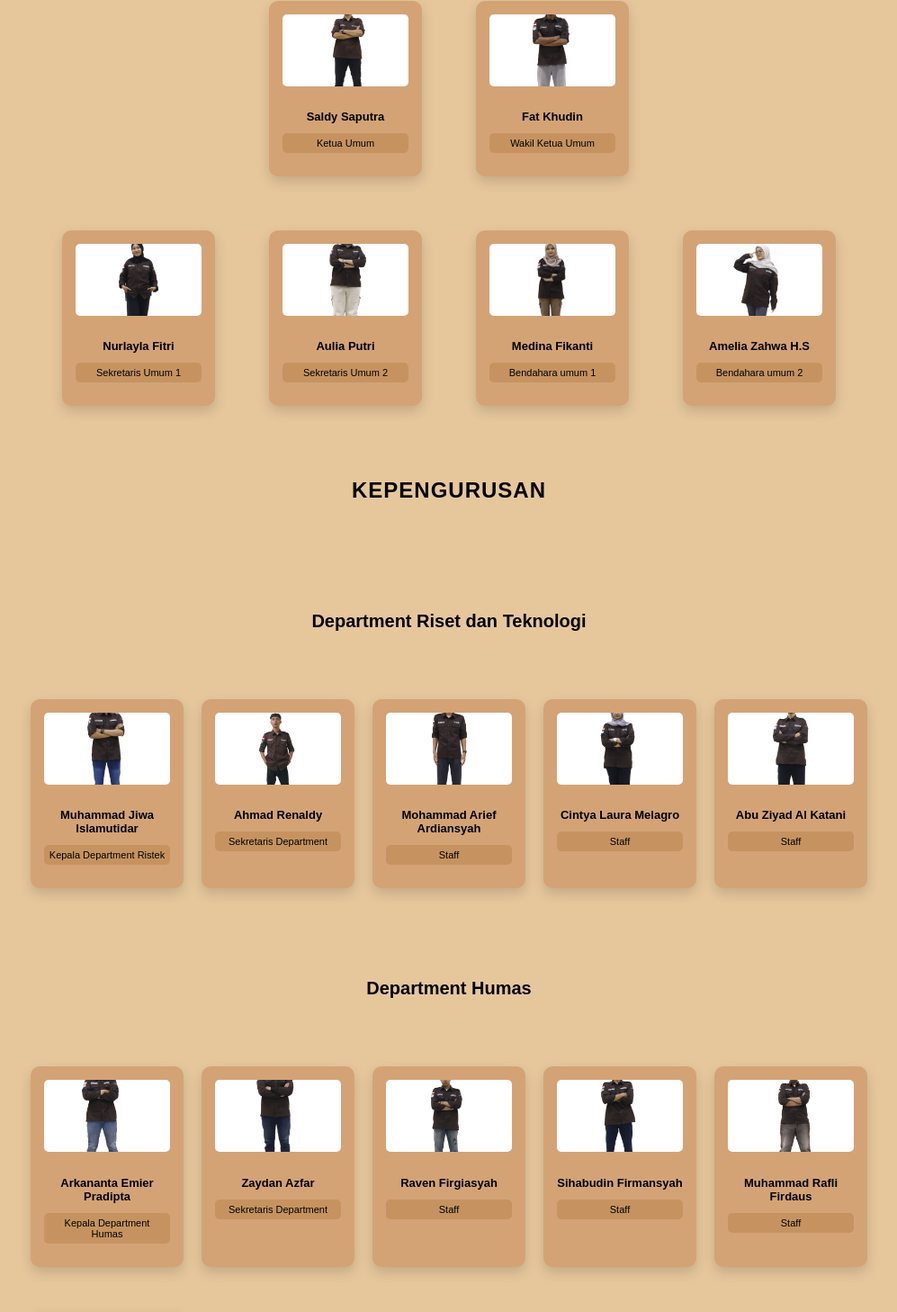
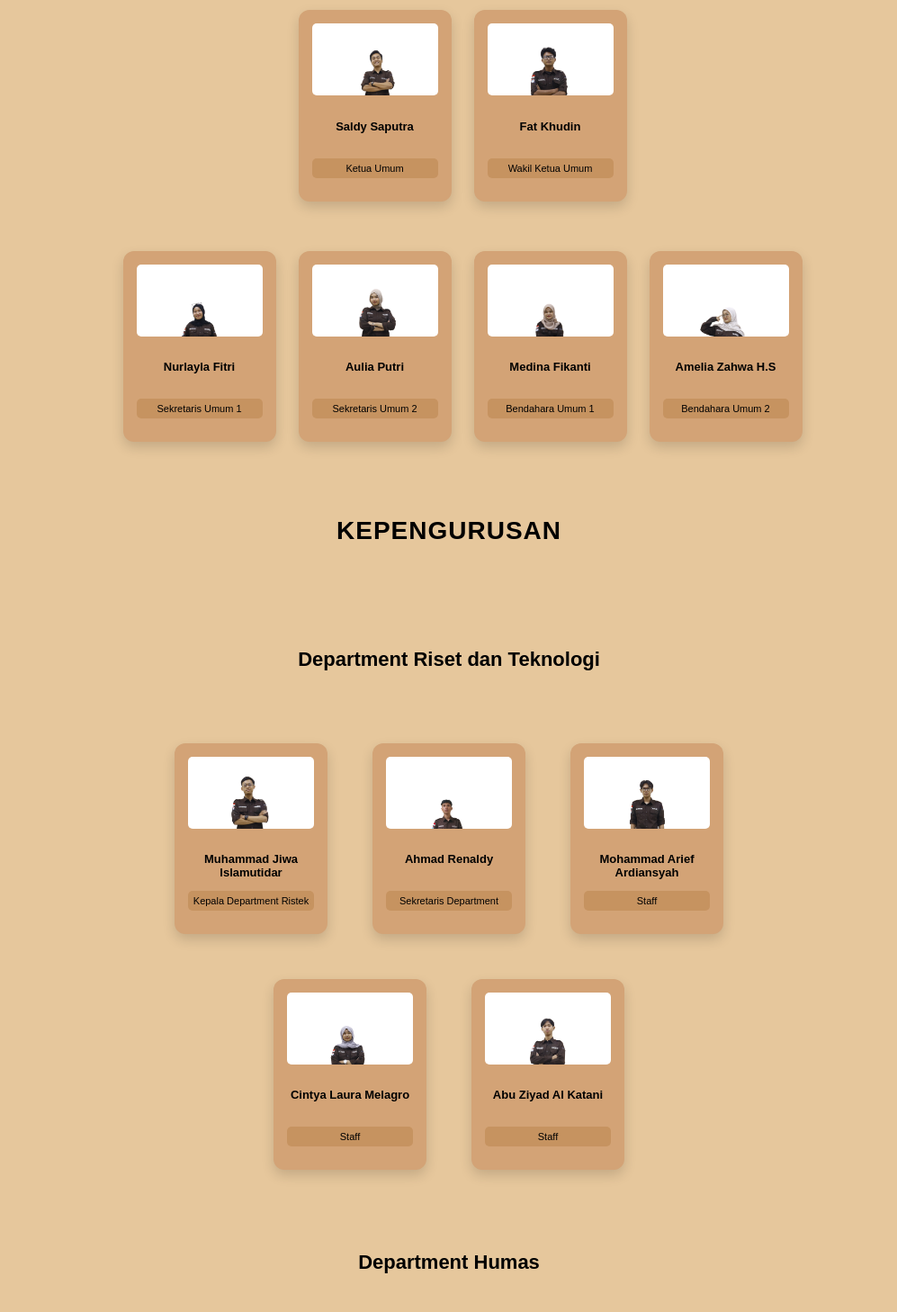
Before and after one commit to Jiwa2/Himtifunpam, a React (Vite) app: page /struktur in a window 1280 px wide. Shown: the part 207-1665 px from the top of the page at 90% size, without its empty margins (141-1138 px from the left). Built offline with nearby package versions, Linux system fonts and the light colour scheme.

Commit message:
rapihin struktur anggota

```diff
--- a/src/pages/Struktur.jsx
+++ b/src/pages/Struktur.jsx
@@ -36,6 +36,7 @@ export default function Struktur() {
 
       <div className="container">
 
+        {/* ================= BPH ================= */}
         <h2 className="judul">BADAN PENGURUS HARIAN</h2>
 
         <div className="bph-grid">
@@ -44,108 +45,169 @@ export default function Struktur() {
 
           <Card nama="Nurlayla Fitri" jabatan="Sekretaris Umum 1" foto="/images/himtif/Nurlayla fitri.png" />
           <Card nama="Aulia Putri" jabatan="Sekretaris Umum 2" foto="/images/himtif/Aulia Putri .png" />
-          <Card nama="Medina Fikanti" jabatan="Bendahara umum 1" foto="/images/himtif/Medina Fikanti.png" />
-          <Card nama="Amelia Zahwa H.S" jabatan="Bendahara umum 2" foto="/images/himtif/Amelia Zahwa Habilla Syifa.png" />
+          <Card nama="Medina Fikanti" jabatan="Bendahara Umum 1" foto="/images/himtif/Medina Fikanti.png" />
+          <Card nama="Amelia Zahwa H.S" jabatan="Bendahara Umum 2" foto="/images/himtif/Amelia Zahwa Habilla Syifa.png" />
         </div>
 
+        {/* ================= PENGURUS ================= */}
         <h2 className="judul">KEPENGURUSAN</h2>
 
+        {/* RISTEK */}
         <h3 className="subjudul">Department Riset dan Teknologi</h3>
-        <div className="grid">
+        <div className="pengurus-grid">
+          <div className="pengurus-row">
             <Card nama="Muhammad Jiwa Islamutidar" jabatan="Kepala Department Ristek" foto="/images/ristek/Muhammad Jiwa Islamutidar.png" />
             <Card nama="Ahmad Renaldy" jabatan="Sekretaris Department" foto="/images/ristek/Ahmad Renaldy.png" />
             <Card nama="Mohammad Arief Ardiansyah" jabatan="Staff" foto="/images/ristek/Mohammad Arief Ardiansyah.png" />
+          </div>
+          <div className="pengurus-row">
             <Card nama="Cintya Laura Melagro" jabatan="Staff" foto="/images/ristek/Cintya Laura Melagro.png" />
             <Card nama="Abu Ziyad Al Katani" jabatan="Staff" foto="/images/ristek/Abu Ziyad Al Katani.png" />
           </div>
+        </div>
 
+        {/* HUMAS */}
         <h3 className="subjudul">Department Humas</h3>
-        <div className="grid">
+        <div className="pengurus-grid">
+          <div className="pengurus-row">
             <Card nama="Arkananta Emier Pradipta" jabatan="Kepala Department Humas" foto="/images/humas/ARKANANTA EMIER PRADIPTA.png" />
             <Card nama="Zaydan Azfar" jabatan="Sekretaris Department" foto="/images/humas/ZAYDAN AZFAR.png" />
             <Card nama="Raven Firgiasyah" jabatan="Staff" foto="/images/humas/RAVEN FIRGIASYAH.png" />
+          </div>
+          <div className="pengurus-row">
             <Card nama="Sihabudin Firmansyah" jabatan="Staff" foto="/images/humas/SIHABUDIN FIRMANSYAH.png" />
             <Card nama="Muhammad Rafli Firdaus" jabatan="Staff" foto="/images/humas/MUHAMMAD RAFLI FIRDAUS.png" />
             <Card nama="Paris Nurfadhillah" jabatan="Staff" foto="/images/humas/PARIS NURFADHILLAH.png" />
           </div>
+        </div>
 
-        <h3 className="subjudul">Department Media informasi</h3>
-        <div className="grid">
+        {/* MINFO */}
+        <h3 className="subjudul">Department Media Informasi</h3>
+        <div className="pengurus-grid">
+          <div className="pengurus-row">
             <Card nama="Bagas Anwar Meiqadr" jabatan="Kepala Department Minfo" foto="/images/minfo/BAGAS ANWAR MEIQADR.png" />
             <Card nama="Lidya Septia Nita Darmawati" jabatan="Sekretaris Department" foto="/images/minfo/LIDYA SEPTIA NITA DARMAWATI.png" />
             <Card nama="Ika Auliya Rusyadah" jabatan="Staff" foto="/images/minfo/IKA AULIYA RUSYADAH.png" />
+          </div>
+          <div className="pengurus-row">
             <Card nama="Dita Adelia Putri" jabatan="Staff" foto="/images/minfo/DITA ADELIA PUTRI.png" />
             <Card nama="Olivia Ramadhani" jabatan="Staff" foto="/images/minfo/OLIVIA RAMADHANI.png" />
             <Card nama="Suci Oktaviani" jabatan="Staff" foto="/images/minfo/SUCI OKTAVIANI.png" />
           </div>
+        </div>
 
+        {/* SOSBUD */}
         <h3 className="subjudul">Department Sosial Budaya</h3>
-        <div className="grid">
+        <div className="pengurus-grid">
+          <div className="pengurus-row">
             <Card nama="Farid Mardan Aziz" jabatan="Kepala Department Sosbud" foto="/images/sosbud/Farid Mardan Aziz.png" />
             <Card nama="Aldi Athalla Putra" jabatan="Sekretaris Department" foto="/images/sosbud/Aldi Athalla Putra.png" />
             <Card nama="Deden Jamaludin" jabatan="Staff" foto="/images/sosbud/26.png" />
             <Card nama="Amirul Mukminin" jabatan="Staff" foto="/images/sosbud/Amirul Mukminin.png" />
+          </div>
+          <div className="pengurus-row">
             <Card nama="Muhammad Edward" jabatan="Staff" foto="/images/sosbud/Muhamad Edward.png" />
             <Card nama="Ugem Zilullah" jabatan="Staff" foto="/images/sosbud/Ugem Zilullah.png" />
             <Card nama="Arinta Salsabilla" jabatan="Staff" foto="/images/sosbud/Arinta Salsabilla.png" />
           </div>
+        </div>
 
+        {/* PSDM */}
         <h3 className="subjudul">Department Pengembangan Sumber Daya Manusia</h3>
-        <div className="grid">
+        <div className="pengurus-grid">
+          <div className="pengurus-row">
             <Card nama="Rifky Ramadhan" jabatan="Kepala Department PSDM" foto="/images/PSDM/Rifky Ramadhan Putra Permana.png" />
             <Card nama="Bilqis Nilam Cahya" jabatan="Sekretaris Department" foto="/images/PSDM/Bilqis Nilam Cahya.png" />
+          </div>
+          <div className="pengurus-row">
             <Card nama="Niko Putra Yusanto" jabatan="Staff" foto="/images/PSDM/Niko Putra Yusanto.png" />
             <Card nama="Bening Fajriatul Hawa" jabatan="Staff" foto="/images/PSDM/Bening Fajriatul Hawa.png" />
           </div>
+        </div>
 
+        {/* ================= ANGGOTA ================= */}
         <h2 className="judul">ANGGOTA</h2>
+
+        {/* ANGGOTA RISTEK */}
         <h3 className="subjudul">Anggota Riset dan Teknologi</h3>
         <div className="grid">
-          <Card nama="..." jabatan="Kepala Department PSDM" foto="/images/.png" />
-          <Card nama="..." jabatan="Sekretaris Department" foto="/images/.png" />
-          <Card nama="..." jabatan="Staff" foto="/images/.png" />
-          <Card nama="..." jabatan="Staff" foto="/images/.png" />
+          <Card nama="Afzal Putra Hariyudha" jabatan="Anggota" foto="/images/default.png" />
+          <Card nama="Ahmad Layyinul Labib" jabatan="Anggota" foto="/images/default.png" />
+          <Card nama="Danu Ngesti Prasetyo" jabatan="Anggota" foto="/images/default.png" />
+          <Card nama="Farel Adya Ridhafa" jabatan="Anggota" foto="/images/default.png" />
+          <Card nama="Ibnu Syuhada Suffera" jabatan="Anggota" foto="/images/default.png" />
+          <Card nama="Haninda Coni Olivia" jabatan="Anggota" foto="/images/default.png" />
+          <Card nama="Ibrahim Surya Kusuma" jabatan="Anggota" foto="/images/default.png" />
+          <Card nama="Michelle Aniela Wijaya" jabatan="Anggota" foto="/images/default.png" />
+          <Card nama="Ni'matul Jannah" jabatan="Anggota" foto="/images/default.png" />
+          <Card nama="Rahmat Syafa Firdaus" jabatan="Anggota" foto="/images/default.png" />
+          <Card nama="Rifqi Atha Ramadhan" jabatan="Anggota" foto="/images/default.png" />
+          <Card nama="Rizky Revaldo" jabatan="Anggota" foto="/images/default.png" />
+          <Card nama="Rizqi Komarullail" jabatan="Anggota" foto="/images/default.png" />
         </div>
 
-        <h3 className="subjudul">Anggota HUMAS</h3>
+        {/* ANGGOTA HUMAS */}
+        <h3 className="subjudul">Anggota Hubungan Masyarakat</h3>
         <div className="grid">
-          <Card nama="..." jabatan="Kepala Department PSDM" foto="/images/.png" />
-          <Card nama="..." jabatan="Sekretaris Department" foto="/images/.png" />
-          <Card nama="..." jabatan="Staff" foto="/images/.png" />
-          <Card nama="..." jabatan="Staff" foto="/images/.png" />
+          <Card nama="Angel Ajeng Gita Pertiwi" jabatan="Anggota" foto="/images/default.png" />
+          <Card nama="Dimas Faiz Afzal" jabatan="Anggota" foto="/images/default.png" />
+          <Card nama="Ilham Jaya" jabatan="Anggota" foto="/images/default.png" />
+          <Card nama="Laras Ayu Setyorini" jabatan="Anggota" foto="/images/default.png" />
+          <Card nama="Lingga Arditama" jabatan="Anggota" foto="/images/default.png" />
+          <Card nama="Mochammad Ridwan Prasetyo" jabatan="Anggota" foto="/images/default.png" />
+          <Card nama="Muhamad Perdiansyah" jabatan="Anggota" foto="/images/default.png" />
+          <Card nama="Rifki Dimas Panuju" jabatan="Anggota" foto="/images/default.png" />
+          <Card nama="Sela Nabila" jabatan="Anggota" foto="/images/default.png" />
+          <Card nama="Zaid Naufan" jabatan="Anggota" foto="/images/default.png" />
+          <Card nama="Zaydan Afif Fadhillah" jabatan="Anggota" foto="/images/default.png" />
         </div>
 
-        <h3 className="subjudul">Anggota HUMAS</h3>
+        {/* ANGGOTA MEDIA */}
+        <h3 className="subjudul">Anggota Media Informasi</h3>
         <div className="grid">
-          <Card nama="..." jabatan="Kepala Department PSDM" foto="/images/.png" />
-          <Card nama="..." jabatan="Sekretaris Department" foto="/images/.png" />
-          <Card nama="..." jabatan="Staff" foto="/images/.png" />
-          <Card nama="..." jabatan="Staff" foto="/images/.png" />
+          <Card nama="Aisyah Rahmatussolehah" jabatan="Anggota" foto="/images/default.png" />
+          <Card nama="Akhmad Syahrul Fauzan" jabatan="Anggota" foto="/images/default.png" />
+          <Card nama="Andini Nur Agustina Basuki" jabatan="Anggota" foto="/images/default.png" />
+          <Card nama="Anggela Merici Moruk" jabatan="Anggota" foto="/images/default.png" />
+          <Card nama="Fairus Priyogi" jabatan="Anggota" foto="/images/default.png" />
+          <Card nama="Haura Rana Hafizhah Ramadhani" jabatan="Anggota" foto="/images/default.png" />
+          <Card nama="Khairunnisa Syafitri" jabatan="Anggota" foto="/images/default.png" />
+          <Card nama="Putra Wijaya" jabatan="Anggota" foto="/images/default.png" />
+          <Card nama="Salsabillah" jabatan="Anggota" foto="/images/default.png" />
+          <Card nama="Syaufa Rajani Laela Suminda" jabatan="Anggota" foto="/images/default.png" />
+          <Card nama="Wahyu Ahmad Padillah" jabatan="Anggota" foto="/images/default.png" />
         </div>
 
-        <h3 className="subjudul">Anggota Media Informasi</h3>
+        {/* ANGGOTA SOSBUD */}
+        <h3 className="subjudul">Anggota Sosial Budaya</h3>
         <div className="grid">
-          <Card nama="..." jabatan="Kepala Department PSDM" foto="/images/.png" />
-          <Card nama="..." jabatan="Sekretaris Department" foto="/images/.png" />
-          <Card nama="..." jabatan="Staff" foto="/images/.png" />
-          <Card nama="..." jabatan="Staff" foto="/images/.png" />
+          <Card nama="Andrea Nova Fitriani" jabatan="Anggota" foto="/images/default.png" />
+          <Card nama="Aurellia Dian Hanifah" jabatan="Anggota" foto="/images/default.png" />
+          <Card nama="Dani Taufikurrohman" jabatan="Anggota" foto="/images/default.png" />
+          <Card nama="David Charles Duval" jabatan="Anggota" foto="/images/default.png" />
+          <Card nama="Dini Yusriah" jabatan="Anggota" foto="/images/default.png" />
+          <Card nama="Hikbal Maulana" jabatan="Anggota" foto="/images/default.png" />
+          <Card nama="Ibnu Salam Yakin" jabatan="Anggota" foto="/images/default.png" />
+          <Card nama="Juliana Moza" jabatan="Anggota" foto="/images/default.png" />
+          <Card nama="Rakha Mazaya Haeru" jabatan="Anggota" foto="/images/default.png" />
+          <Card nama="Rianto Nababan" jabatan="Anggota" foto="/images/default.png" />
         </div>
 
-              <h3 className="subjudul">Anggota Sosial Budaya</h3>
+        {/* ANGGOTA PSDM */}
+        <h3 className="subjudul">Anggota Pengembangan Sumber Daya Manusia</h3>
         <div className="grid">
-          <Card nama="..." jabatan="Kepala Department PSDM" foto="/images/.png" />
-          <Card nama="..." jabatan="Sekretaris Department" foto="/images/.png" />
-          <Card nama="..." jabatan="Staff" foto="/images/.png" />
-          <Card nama="..." jabatan="Staff" foto="/images/.png" />
+          <Card nama="Adiwidya Sastrawijaya" jabatan="Anggota" foto="/images/default.png" />
+          <Card nama="Alfiyah Syafinahtun Nashah" jabatan="Anggota" foto="/images/default.png" />
+          <Card nama="Bunga Alya Ramadhan" jabatan="Anggota" foto="/images/default.png" />
+          <Card nama="Didin Nugraha" jabatan="Anggota" foto="/images/default.png" />
+          <Card nama="Haya Haifa Hilmy" jabatan="Anggota" foto="/images/default.png" />
+          <Card nama="Miftakhul Fal'ah" jabatan="Anggota" foto="/images/default.png" />
+          <Card nama="Oktanaka" jabatan="Anggota" foto="/images/default.png" />
+          <Card nama="Sulthan Arya Satwika" jabatan="Anggota" foto="/images/default.png" />
+          <Card nama="Tania Syafilla Gifani" jabatan="Anggota" foto="/images/default.png" />
+          <Card nama="Trinancy Hadinastiti" jabatan="Anggota" foto="/images/default.png" />
         </div>
 
-        <h3 className="subjudul">Anggota Pengembangan Sumber Daya Manusia</h3>
-        <div className="grid">
-          <Card nama="..." jabatan="Kepala Department PSDM" foto="/images/.png" />
-          <Card nama="..." jabatan="Sekretaris Department" foto="/images/.png" />
-          <Card nama="..." jabatan="Staff" foto="/images/.png" />
-          <Card nama="..." jabatan="Staff" foto="/images/.png" />
-        </div>
       </div>
     </div>
   );
--- a/src/pages/struktur.css
+++ b/src/pages/struktur.css
@@ -3,6 +3,7 @@
   background: #e6c79c;
 }
 
+/* NAVBAR */
 .navbar {
   background: #D3A376;
   padding: 10px 20px;
@@ -26,6 +27,7 @@
   cursor: pointer;
 }
 
+/* CONTAINER */
 .container {
   padding: 40px 15px;
   text-align: center;
@@ -37,15 +39,27 @@
 .judul {
   font-weight: bold;
   letter-spacing: 1px;
+  font-size: 28px;
 }
 
+.subjudul {
+  margin-top: 30px;
+  margin-bottom: 20px;
+  font-size: 22px;
+  font-weight: bold;
+  text-align: center;
+}
+
+/* =========================
+   BADAN PENGURUS HARIAN
+========================= */
 .bph-grid {
   display: grid;
-  grid-template-columns: repeat(4, 1fr);
-  gap: 60px;
+  grid-template-columns: repeat(4, 140px);
+  justify-content: center;
+  gap: 55px;
   max-width: 900px;
   margin: 0 auto;
-  justify-items: center;
 }
 
 .bph-grid > :nth-child(1) {
@@ -72,21 +86,55 @@
   grid-column: 4;
 }
 
+/* =========================
+   KEPENGURUSAN
+========================= */
+
+.pengurus-grid {
+  display: flex;
+  flex-direction: column;
+  align-items: center;
+  gap: 50px;
+}
+
+.pengurus-row {
+  display: flex;
+  justify-content: center;
+  column-gap: 50px;
+  row-gap: 55px;
+  flex-wrap: wrap;
+  padding: 0 10px;
+}
+
+/* khusus PSDM 4 card sejajar */
+.pengurus-row.psdm {
+  flex-wrap: nowrap;
+  gap: 50px;
+}
+
+/* =========================
+   ANGGOTA
+========================= */
+
 .grid {
   display: grid;
   grid-template-columns: repeat(auto-fit, minmax(120px, 140px));
   justify-content: center;
   justify-items: center;
-  gap: 50px 50px;
-  max-width: 900px;
+  gap: 45px;
+  max-width: 1000px;
   margin: 0 auto;
 }
+
+/* =========================
+   CARD
+========================= */
 
 .card-struktur {
   width: 140px;
   background: #d3a376;
   padding: 15px;
-  border-radius: 10px;
+  border-radius: 12px;
   box-shadow: 0 6px 14px rgba(0,0,0,0.15);
   transition: all 0.25s ease;
 }
@@ -95,17 +143,20 @@
   transform: translateY(-6px);
 }
 
+/* FOTO FIX PROPORSI */
 .foto {
-  width: 75px;
-  height: 75px;
+  width: 80px;
+  height: 80px;
   object-fit: cover;
-  border-radius: 8px;
+  object-position: center top;
+  border-radius: 10px;
   margin-bottom: 10px;
 }
 
 .card-struktur h4 {
   font-size: 13px;
   margin-bottom: 6px;
+  min-height: 32px;
 }
 
 .card-struktur p {
@@ -114,6 +165,10 @@
   padding: 5px;
   border-radius: 5px;
 }
+
+/* =========================
+   SIDEBAR
+========================= */
 
 .sidebar-overlay {
   position: fixed;
@@ -149,13 +204,23 @@
   cursor: pointer;
 }
 
+/* =========================
+   TABLET
+========================= */
+
 @media (max-width: 900px) {
+
   .bph-grid {
     grid-template-columns: repeat(2, 1fr);
+    gap: 35px;
   }
 
   .bph-grid > * {
     grid-column: auto;
+  }
+
+  .pengurus-row.psdm {
+    flex-wrap: wrap;
   }
 
   .grid {
@@ -163,10 +228,37 @@
   }
 }
 
+/* =========================
+   MOBILE
+========================= */
+
 @media (max-width: 600px) {
+
   .container {
     padding: 30px 10px;
-    gap: 50px;
+    gap: 45px;
+  }
+
+  .judul {
+    font-size: 24px;
+  }
+
+  .subjudul {
+    font-size: 18px;
+  }
+
+  .bph-grid {
+    grid-template-columns: repeat(2, 1fr);
+    gap: 25px;
+  }
+
+  .pengurus-row {
+    gap: 20px;
+    padding: 0;
+  }
+
+  .pengurus-row.psdm {
+    gap: 20px;
   }
 
   .grid {
@@ -181,8 +273,8 @@
   }
 
   .foto {
-    width: 60px;
-    height: 60px;
+    width: 65px;
+    height: 65px;
   }
 
   .card-struktur h4 {
@@ -193,23 +285,3 @@
     font-size: 10px;
   }
 }
-
-.subjudul {
-  margin-top: 40px;
-  margin-bottom: 15px;
-  font-size: 20px;
-  font-weight: bold;
-  text-align: center;
-}
-
-@media (max-width: 600px) {
-
-  .bph-grid {
-    grid-template-columns: repeat(2, 1fr);
-  }
-
-  .grid {
-    grid-template-columns: repeat(2, 1fr);
-  }
-
-}
```
Lines whose indentation alone changed are shown as unchanged.
